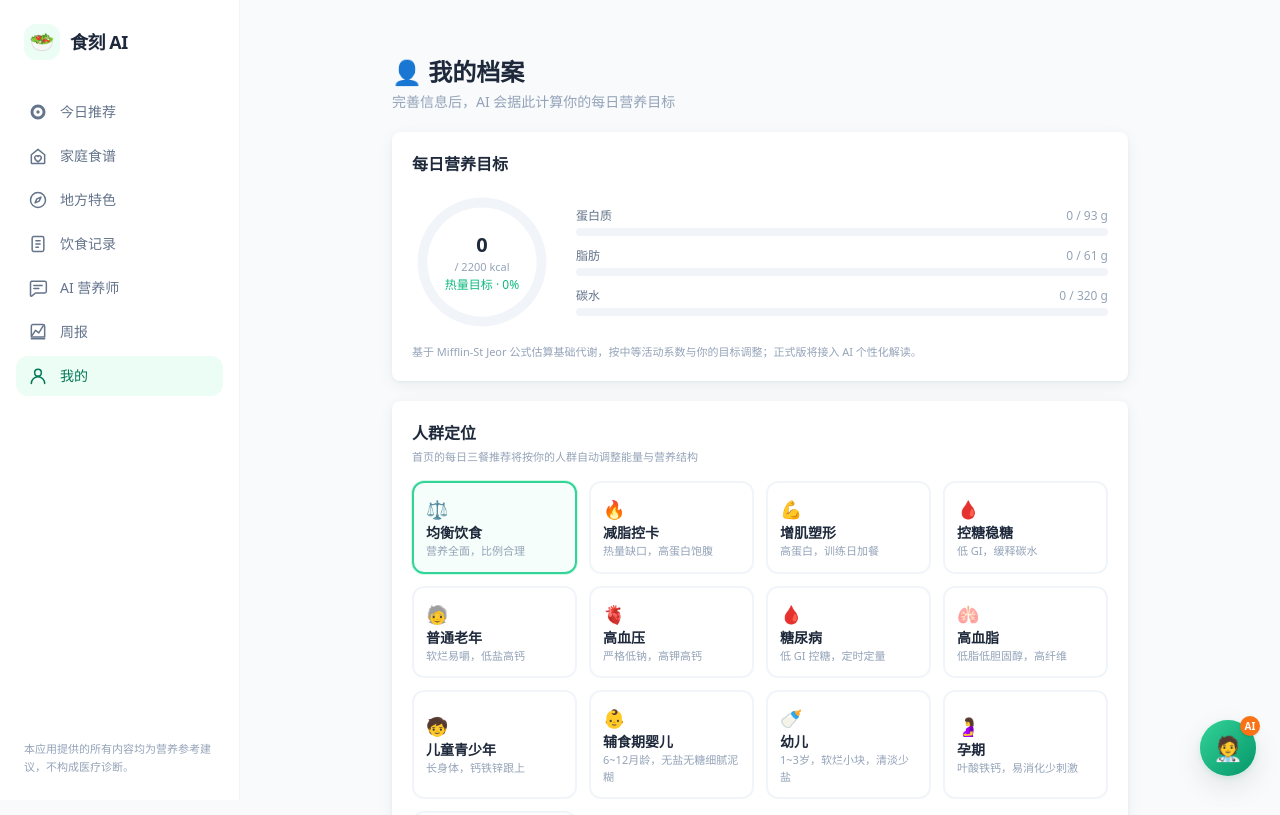
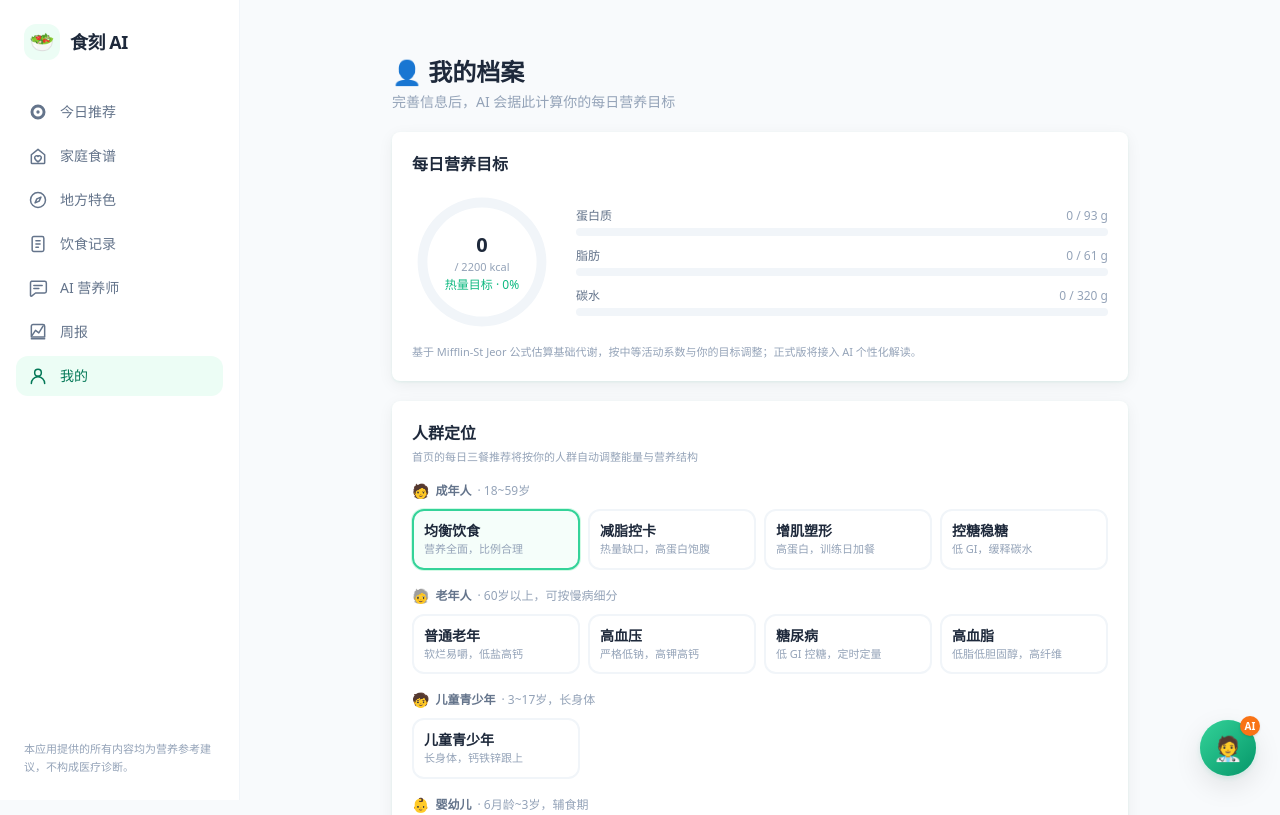
Before and after one commit to Dzb0509/-, a Nuxt app: page /profile in a window 1280 px wide. Shown: the top 815 px of the page. Built offline with nearby package versions, Linux system fonts and the light colour scheme.

Commit message:
docs+fix: README 全面重写对齐当前产品定位与混合架构亮点；profile 人群定位改两级分组；家庭推荐理由禁止虚构成员

```diff
--- a/pages/profile.vue
+++ b/pages/profile.vue
@@ -2,7 +2,7 @@
 /**
  * 个人档案：基本信息 + 人群定位 + 目标 → 每日营养目标自动计算 + 口味画像
  */
-import { POPULATIONS, type PopulationId } from '~/types/recommend'
+import { POPULATIONS, POP_GROUPS, type PopulationId } from '~/types/recommend'
 import { topEntries } from '~/types/taste'
 
 const diet = useDietStore()
@@ -62,22 +62,29 @@ function save() {
       </p>
     </section>
 
-    <!-- 人群定位（驱动每日推荐） -->
+    <!-- 人群定位（两级分组，驱动每日推荐） -->
     <section class="card">
       <h2 class="font-semibold mb-1">人群定位</h2>
       <p class="text-[11px] text-slate-400 mb-4">首页的每日三餐推荐将按你的人群自动调整能量与营养结构</p>
-      <div class="grid grid-cols-2 lg:grid-cols-4 gap-3">
-        <button
-          v-for="p in POPULATIONS"
-          :key="p.id"
-          class="rounded-xl border-2 p-3 text-left transition-all"
-          :class="form.population === p.id ? 'border-primary-400 bg-primary-50/50 ring-1 ring-primary-100' : 'border-slate-100 hover:border-primary-100'"
-          @click="setPopulation(p.id)"
-        >
-          <span class="text-lg">{{ p.emoji }}</span>
-          <p class="font-semibold text-sm">{{ p.label }}</p>
-          <p class="text-[11px] text-slate-400">{{ p.desc }}</p>
-        </button>
+      <div class="space-y-4">
+        <div v-for="g in POP_GROUPS" :key="g.id">
+          <p class="flex items-center gap-1.5 text-xs font-semibold text-slate-500 mb-2">
+            <span class="text-sm">{{ g.emoji }}</span>{{ g.label }}
+            <span class="font-normal text-slate-400">· {{ g.desc }}</span>
+          </p>
+          <div class="grid grid-cols-2 lg:grid-cols-4 gap-2">
+            <button
+              v-for="pid in g.options"
+              :key="pid"
+              class="rounded-xl border-2 p-2.5 text-left transition-all"
+              :class="form.population === pid ? 'border-primary-400 bg-primary-50/50 ring-1 ring-primary-100' : 'border-slate-100 hover:border-primary-100'"
+              @click="setPopulation(pid)"
+            >
+              <p class="font-semibold text-sm">{{ POPULATIONS.find((p) => p.id === pid)?.label }}</p>
+              <p class="text-[11px] text-slate-400">{{ POPULATIONS.find((p) => p.id === pid)?.desc }}</p>
+            </button>
+          </div>
+        </div>
       </div>
     </section>
 
```
Also changed, not shown: 2 other files (tests, documents, lock files or other folders).
